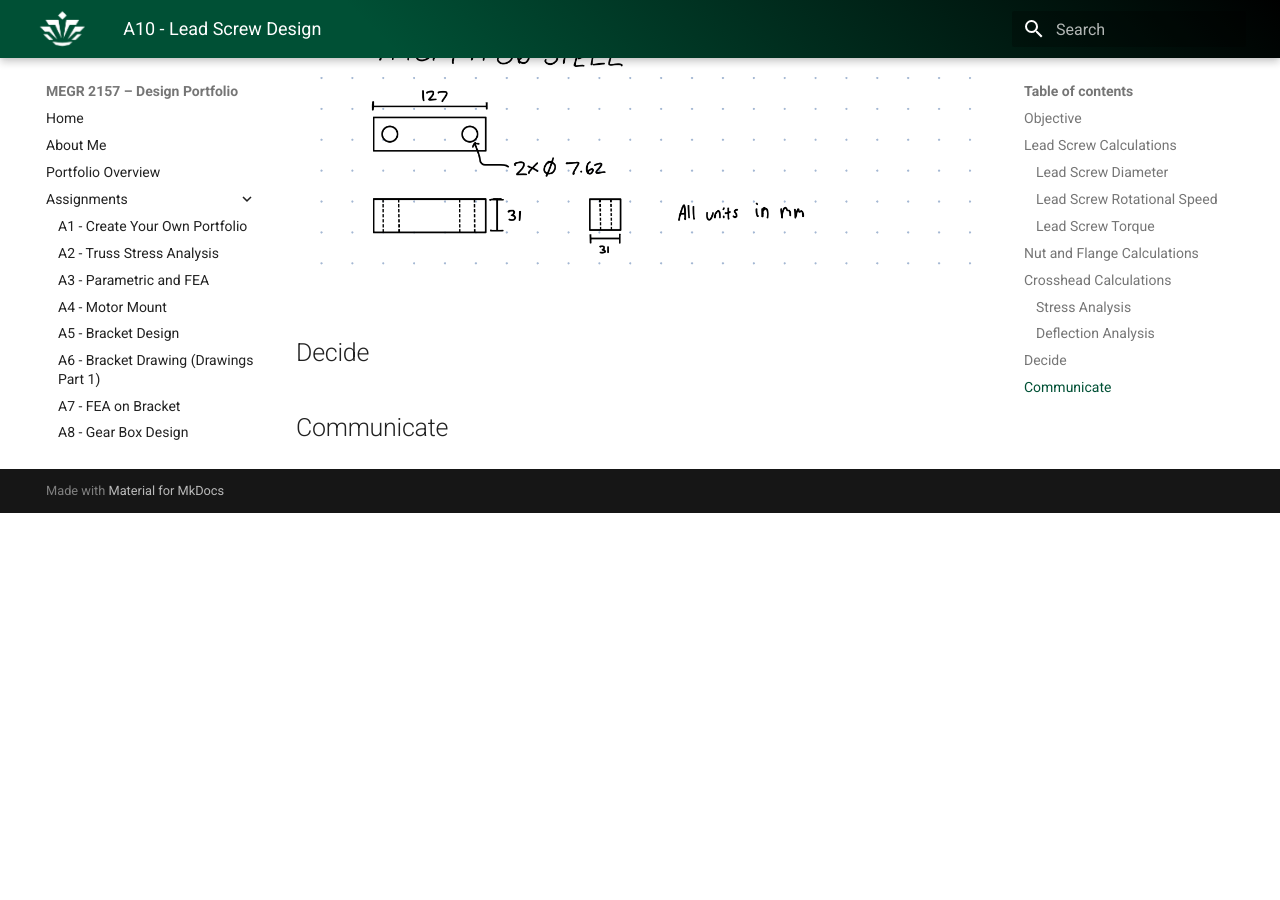
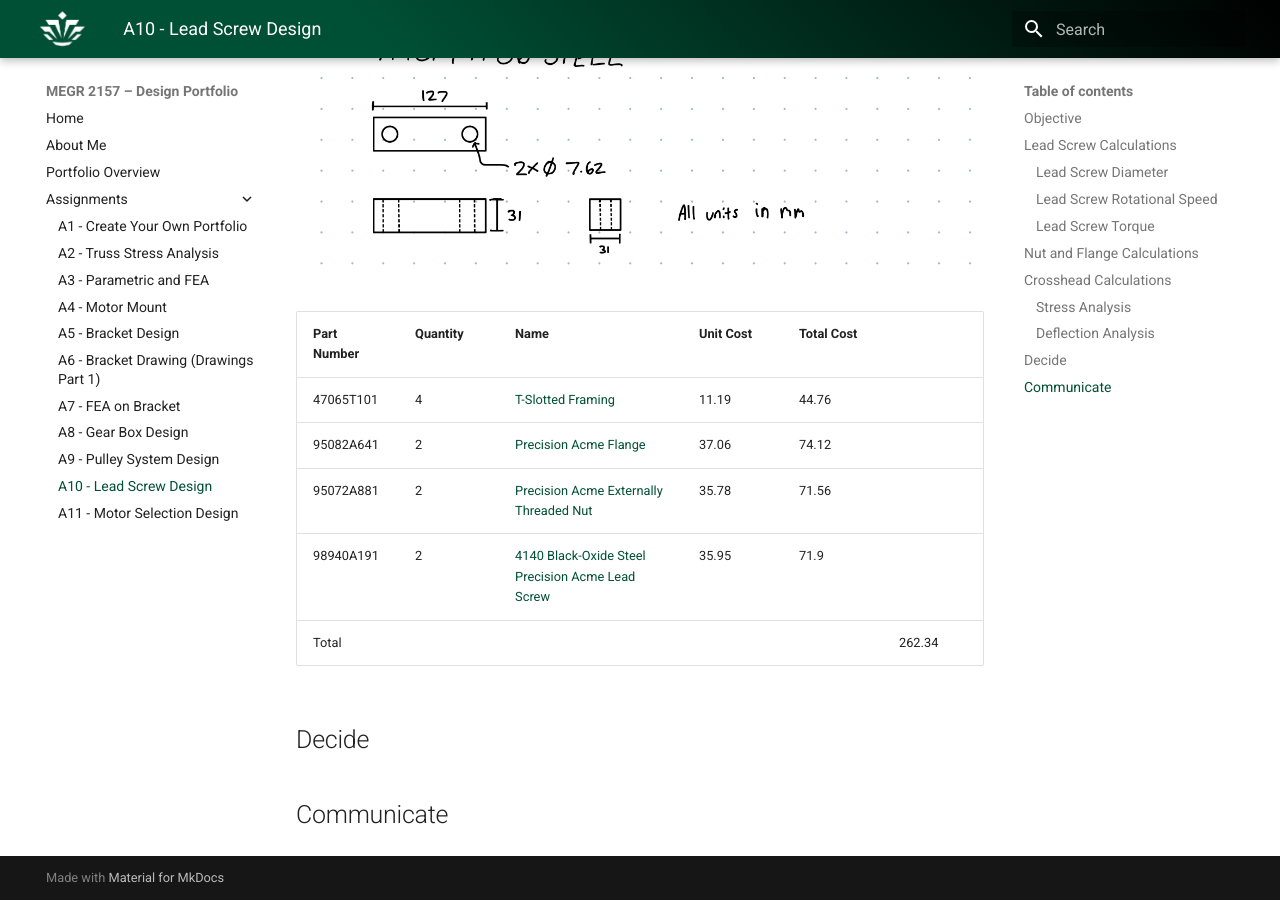
Before and after one commit to NumberOneZoomer/design-projects-portfolio-megr2157, an MkDocs documentation site: the page built from docs/assignments/A10/index.md, in a window 1280 px wide and 900 px high, scrolled down 7223 px. Built offline with MkDocs 1.6.1 and Material for MkDocs 9.7.7, drawn with Linux system fonts in a browser that asks for light colours; before the commit the page ends 7736 px from its top, so only the background shows below that.

Commit message:
Add parts list and costs to assignment documentation

```diff
--- a/docs/assignments/A10/index.md
+++ b/docs/assignments/A10/index.md
@@ -66,6 +66,16 @@ Since our minimum side length of our stress analysis was higher than the minimum
 
 ![](A10_5.png)
 
+| Part Number | Quantity |Name| Unit Cost | Total Cost | |
+| -----    | ----          | ----| ---- | ---- | |
+|47065T101 | 4          | [T-Slotted Framing](https://www.mcmaster.com/47065T554) | 11.19 | 44.76 | |
+|95082A641 | 2          | [Precision Acme Flange](https://www.mcmaster.com/95082A641) | 37.06 | 74.12 | |
+|95072A881 | 2          | [Precision Acme Externally Threaded Nut](https://www.mcmaster.com/95072A881) | 35.78 | 71.56 | |
+|98940A191 | 2          | [4140 Black-Oxide Steel Precision Acme Lead Screw](https://www.mcmaster.com/98940A191) | 35.95 | 71.9 | |
+| Total | |||| 262.34 |
+
+
+
 
 ## Decide
 
```
